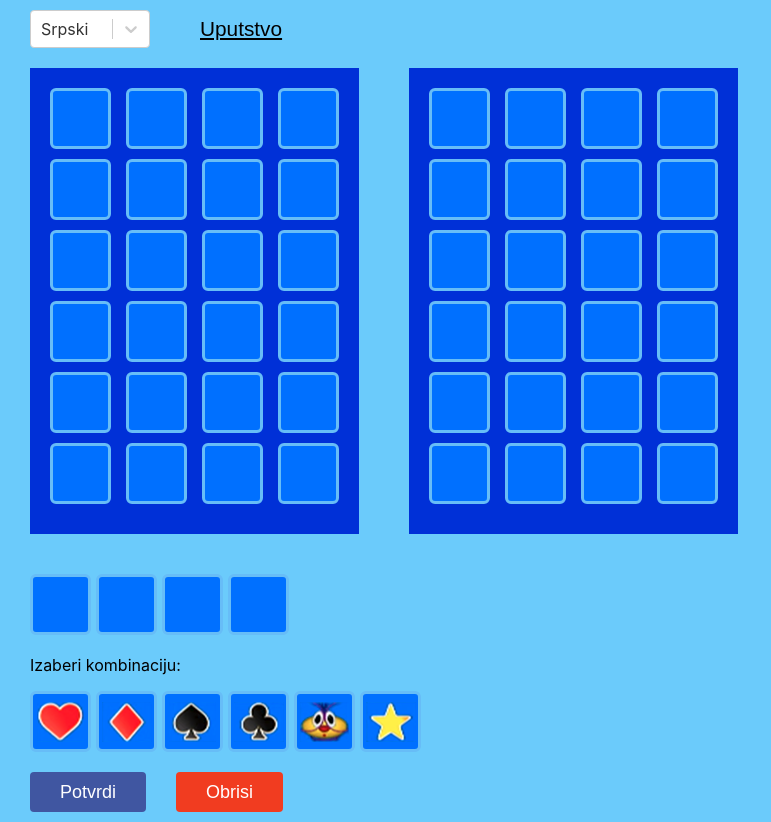
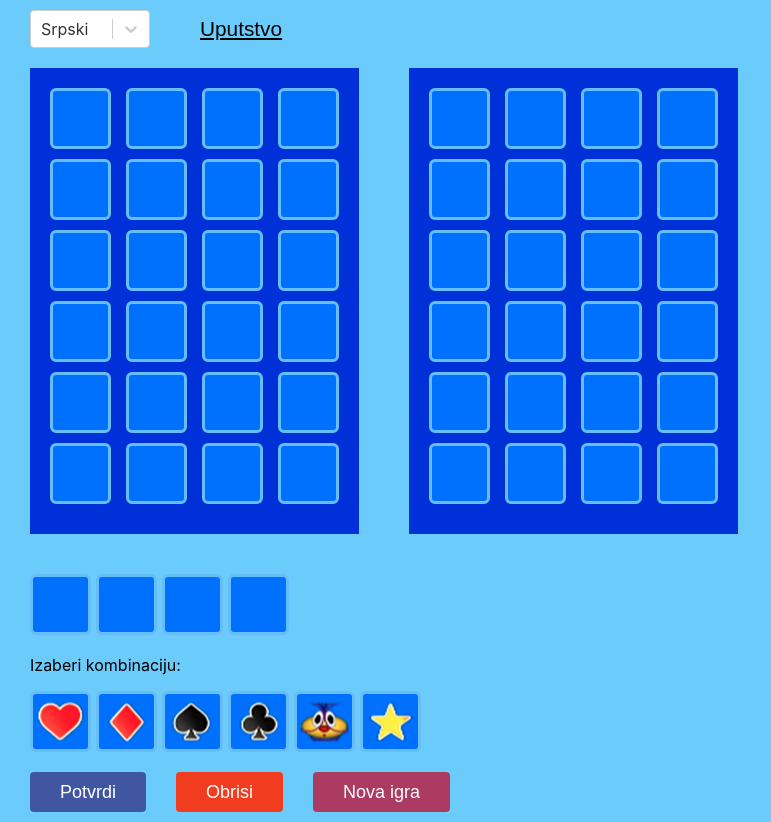
Before and after one commit to markopredovic/skocko, a React (Create React App) app: page / in a window 1280 px wide. Shown: the whole page, without its empty margins (0-771 px from the left). Built offline with nearby package versions, Linux system fonts and the light colour scheme.

Commit message:
add reset game button

```diff
--- a/src/components/Skocko/PlaySkocko.js
+++ b/src/components/Skocko/PlaySkocko.js
@@ -47,8 +47,6 @@ class PlaySkocko extends Component {
     render() {
 
         const lang = this.props.lang;
-
-        console.log('Lang:', lang)
 
         return (
           <div className="l-skocko-controls-wrapper">
@@ -114,6 +112,12 @@ class PlaySkocko extends Component {
               >
                 {lang === "sr" ? "Obrisi" : "Delete"}
               </button>
+              <button
+                className="btn btn-info"
+                onClick={this.props.resetGame}
+              >
+                {lang === "sr" ? "Nova igra" : "New game"}
+              </button>
             </div>
           </div>
         );
--- a/src/components/Skocko/Skocko.js
+++ b/src/components/Skocko/Skocko.js
@@ -296,6 +296,7 @@ class Skocko extends Component {
                 lang={this.state.lang.value}
                 submitRound={this.submitRoundHandler}
                 isGameEnd={this.state.is_game_end}
+                resetGame={this.newGame}
               />
             </div>
           )}
```
